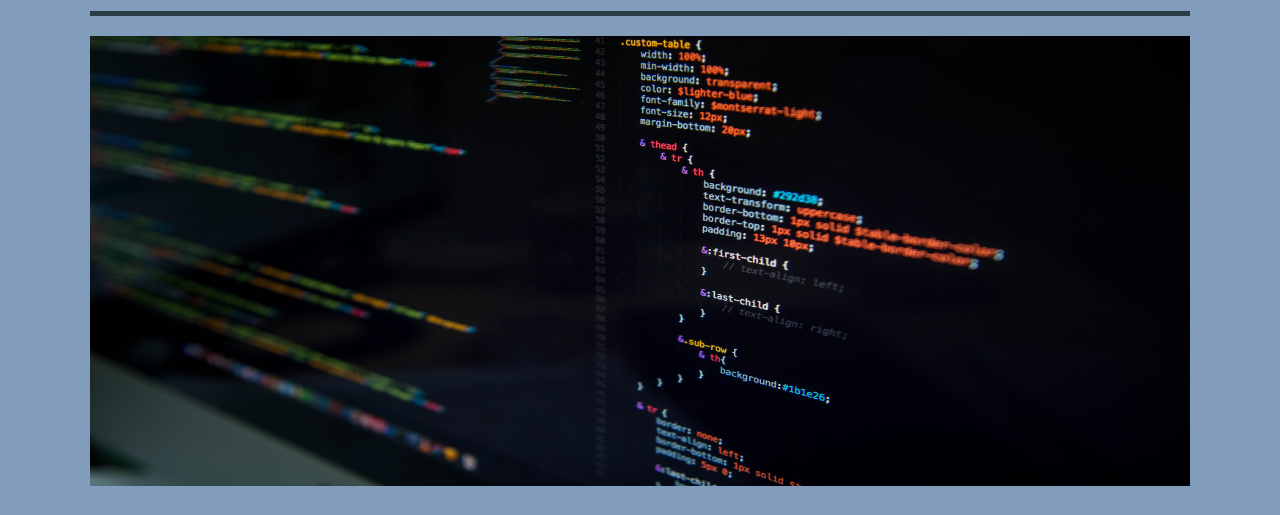
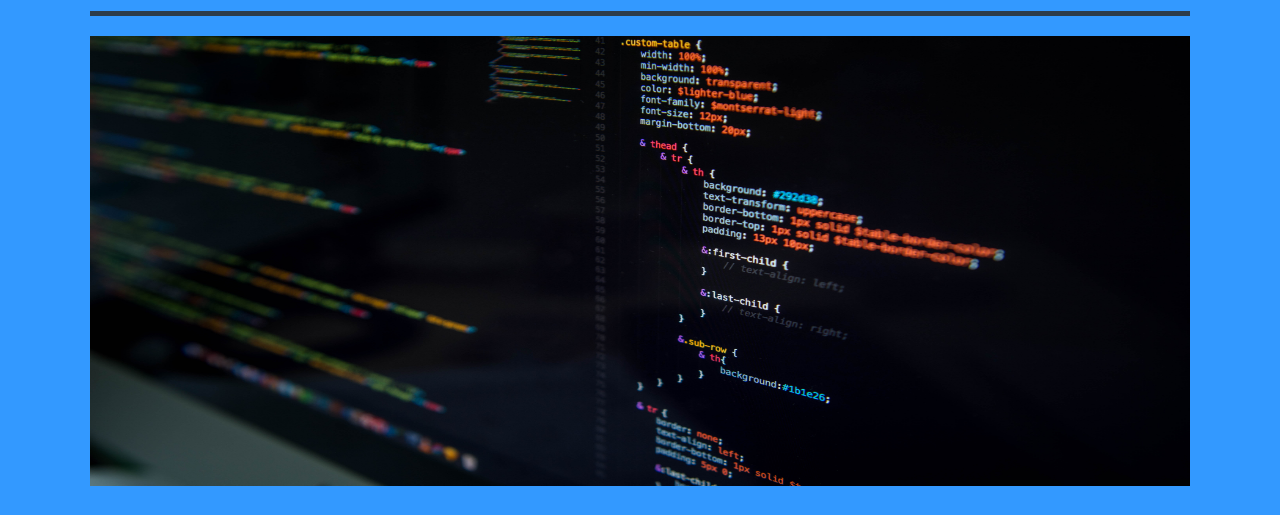
Before and after one commit to vishalpagey/vishalpagey.github.io, a plain HTML site: page index.html in a window 1280 px wide. Shown: the part 146-661 px from the top of the page. Drawn offline with Linux system fonts and the light colour scheme.

Commit message:
Update main.css

```diff
--- a/css/main.css
+++ b/css/main.css
@@ -6,7 +6,7 @@ body {
   font-family: 'Acme',sans-serif;
   font-weight: 300;
   color: #000000;
-  background-color: #829CBC;
+  background-color: #3399ff;
 }
 
 h1,h2,h3,h4 {
```
